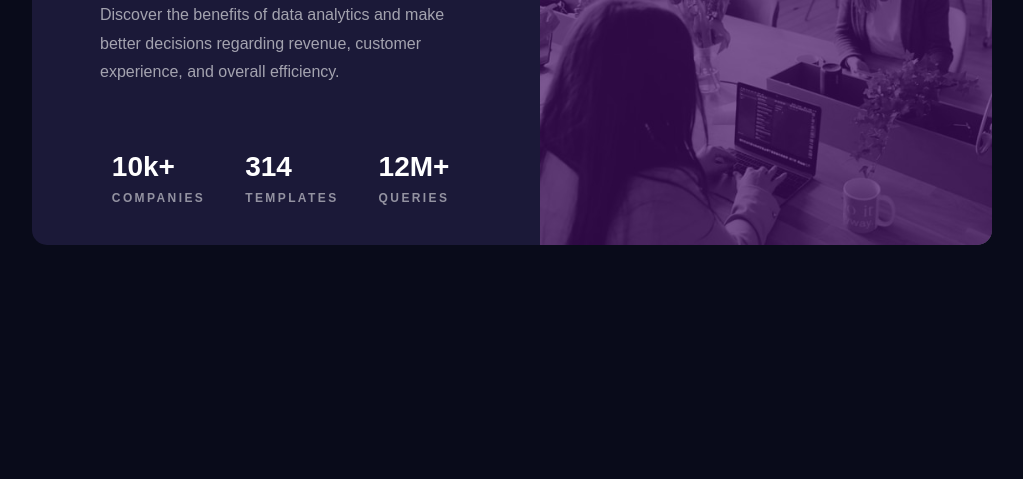
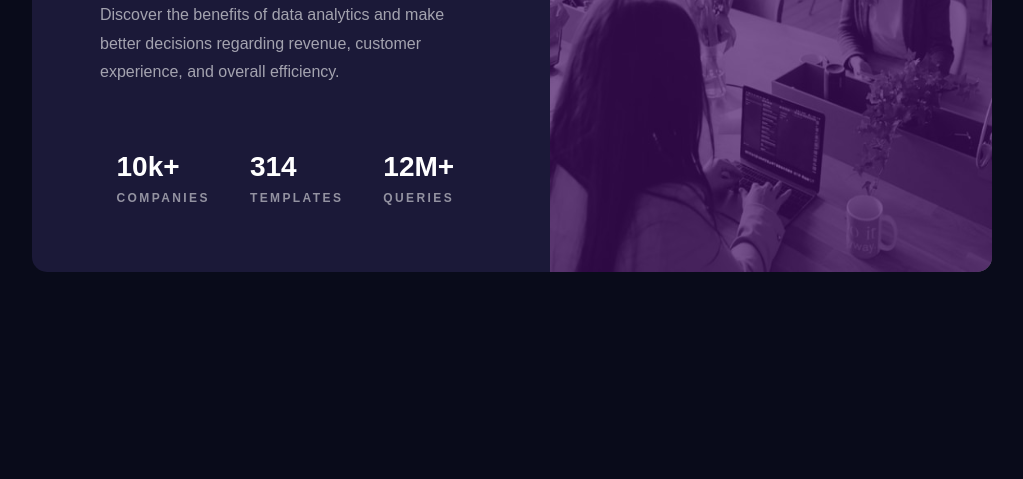
Before and after one commit to arashKazerouni/frontendmentor-challanges, a plain HTML site: page stats-preview-card-component-main/index.html in a window 1280 px wide. Shown: the part 321-800 px from the top of the page, without its empty margins (128-1151 px from the left). Drawn offline with Linux system fonts and the light colour scheme.

Commit message:
stats-preview-card-component

```diff
--- a/stats-preview-card-component-main/style.css
+++ b/stats-preview-card-component-main/style.css
@@ -129,7 +129,7 @@ Views
 Media Queries
 */
 @media screen and (min-width: 930px) {
-  body{
+  body {
     align-items: center;
   }
   article {
@@ -151,11 +151,12 @@ Media Queries
   }
   .image {
     content: url("./images/image-header-desktop.jpg");
+    height: 26.6rem;
   }
   .content {
     align-items: center;
     width: 55%;
-    padding: 0 3rem;
+    padding: 4rem 3rem;
     margin-left: 1.25rem;
   }
 
```
